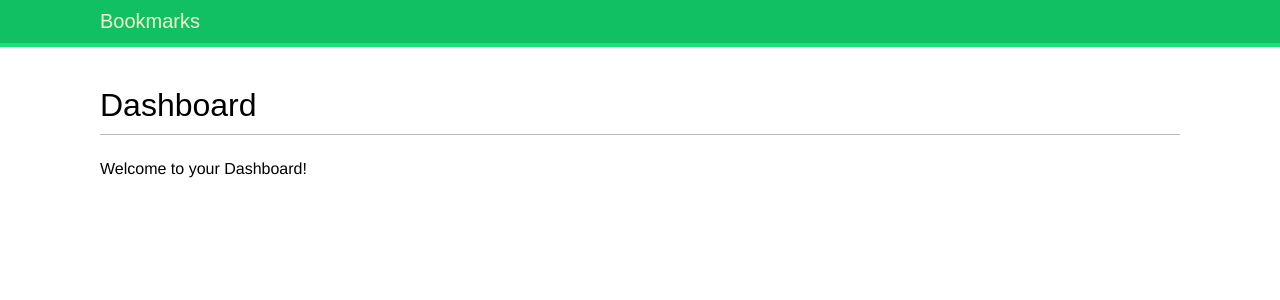
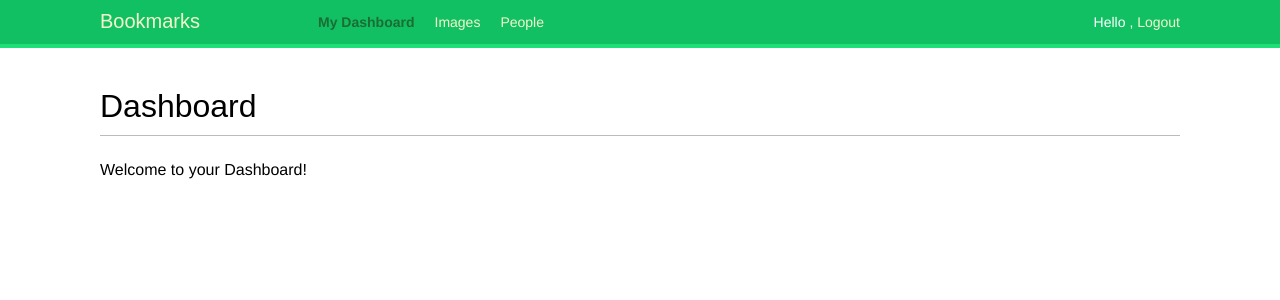
Before and after one commit to Stefan-Andjelic/bookmarky, a Django app: page /account/ in a window 1280 px wide. Shown: the top 300 px of the page. Run offline with Django 4.2, Linux system fonts and the light colour scheme; a user stored in the database is signed in; parts of the project's set-up code (start-up, migrations or seed data) failed here and were passed over; some web fonts are replaced.

Commit message:
only authenticated users can see nav bar, login/out and dashboard works

```diff
--- a/account/templates/base.html
+++ b/account/templates/base.html
@@ -6,12 +6,38 @@
   <link href="{% static "css/base.css" %}" rel="stylesheet">
 </head>
 <body>
+
   <div id="header">
     <span class="logo">Bookmarks</span>
+    {% if request.user.is_authenticated %}
+        <ul class="menu">
+            <li {% if section == 'dashboard' %}class="selected"{% endif %}>
+                <a href="{% url 'dashboard' %}">My Dashboard</a>
+            </li>
+
+            <li {% if section == 'images' %}class="selected"{% endif %}>
+                <a href="#">Images</a>
+            </li>
+
+            <li {% if section == 'people' %}class="selected"{% endif %}>
+                <a href="#">People</a>
+            </li>
+        </ul>
+    {% endif %}
+    <span class="user">
+        {% if request.user.is_authenticated %}
+            Hello {{ request.user.first_name }},
+            <a href="{% url 'logout' %}">Logout</a>
+        {% else %}
+        <a href="{% url 'login' %}">Log-in</a>
+        {% endif %}
+    </span>
   </div>
+
   <div id="content">
     {% block content %}
     {% endblock %}
   </div>
+
 </body>
 </html>
```
Also changed, not shown: db.sqlite3.
